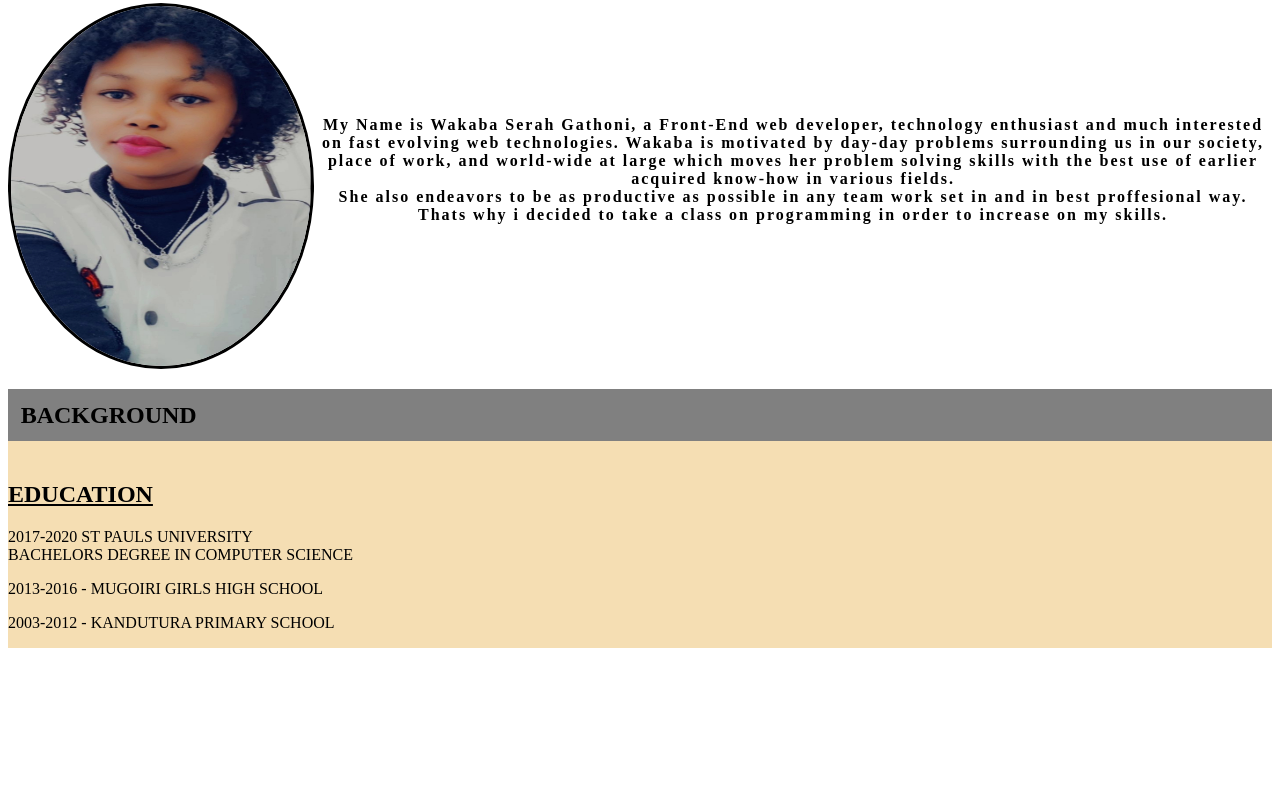
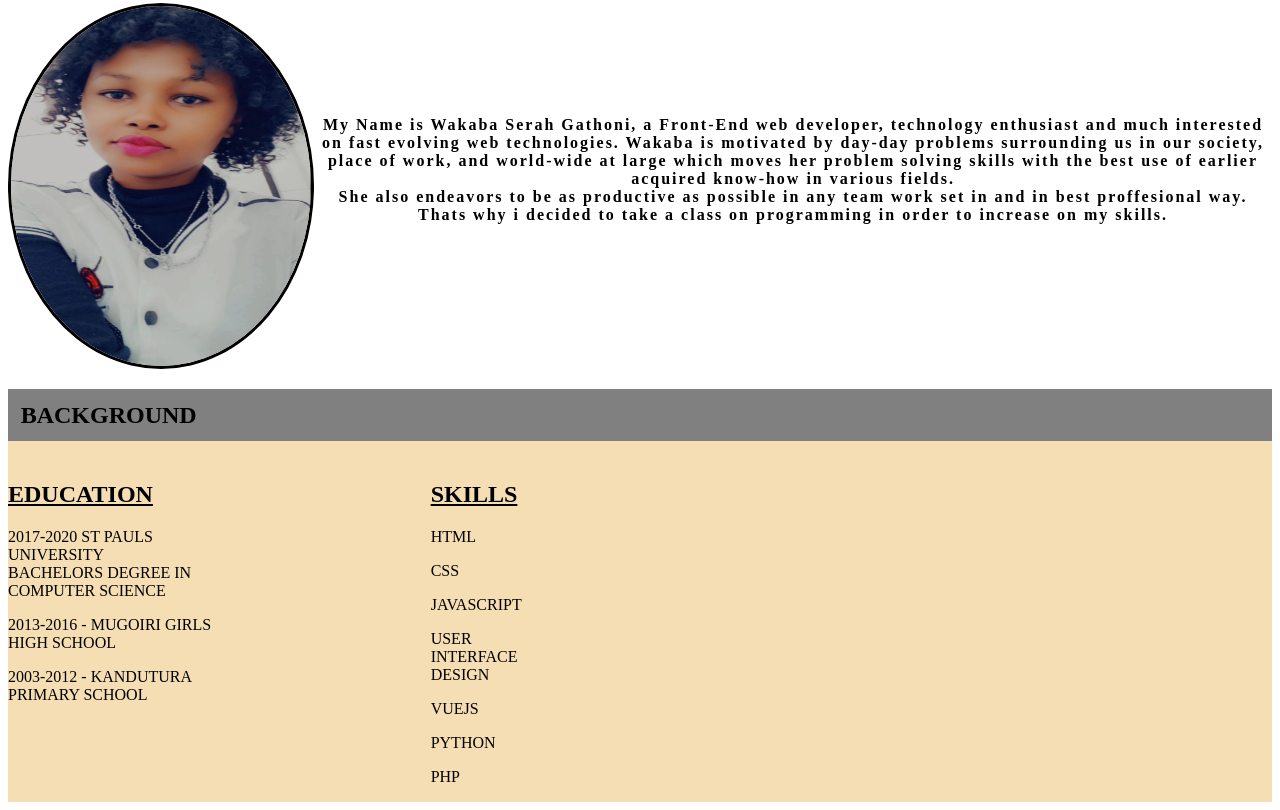
Before and after one commit to Serahwakaba/Myportfolio, a plain HTML site: page index.html in a window 1280 px wide. Shown: the part 825-1635 px from the top of the page. Before the commit the page ends 1481 px from the top, so only its background shows below. Drawn offline with Linux system fonts and the light colour scheme.

Commit message:
skills commit

```diff
--- a/index.html
+++ b/index.html
@@ -58,6 +58,16 @@
                      <p> 2013-2016 - MUGOIRI GIRLS HIGH SCHOOL</p>
                      <p> 2003-2012 - KANDUTURA PRIMARY SCHOOL</p>
                     </div>
+                    <div class="jumbot" style="padding-left:40%;">
+                      <h2><u><strong>SKILLS</strong></u></h2>
+                      <P>HTML</P>
+                      <P>CSS</P>
+                      <P>JAVASCRIPT</P>
+                      <P>USER INTERFACE DESIGN</P>
+
+                      <P>VUEJS</P>
+                      <P>PYTHON</P>
+                      <P>PHP</P>
 
 
                 </div>
```
